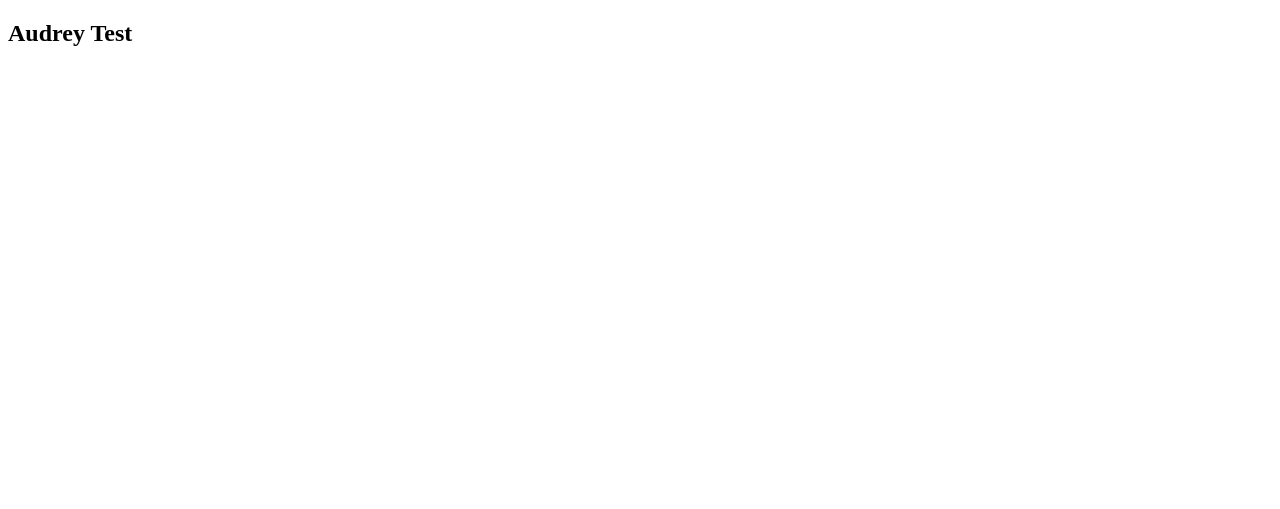
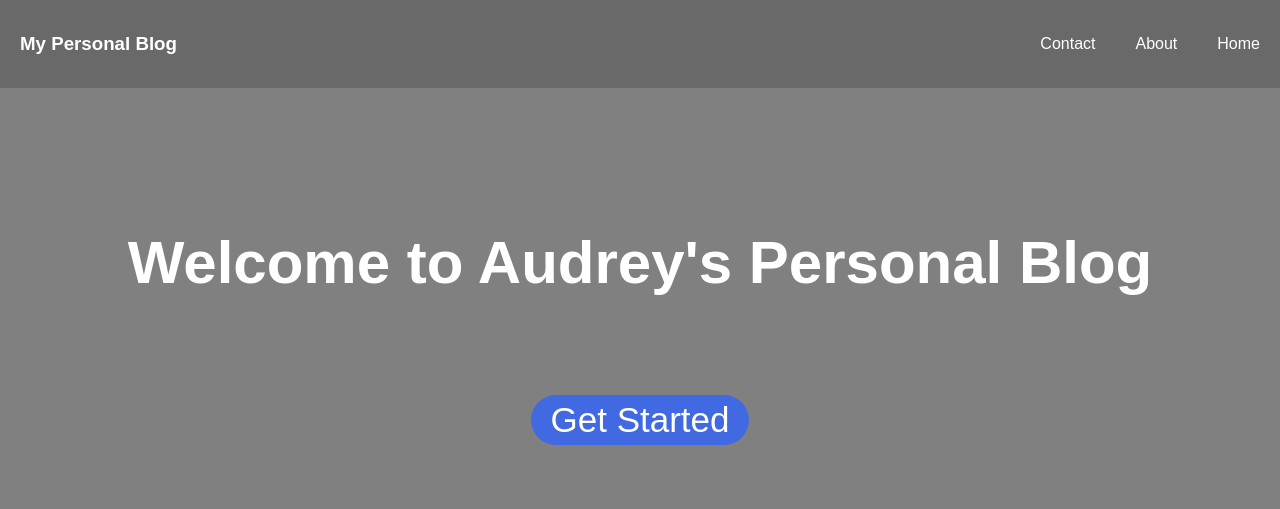
Before and after one commit to ririecode/github_22, a plain HTML site: page index.html in a window 1280 px wide. Drawn offline with Linux system fonts and the light colour scheme.

Commit message:
first commit

```diff
--- a/index.html
+++ b/index.html
@@ -1,13 +1,64 @@
 <!DOCTYPE html>
 <html lang="en">
 <head>
-    <meta charset="UTF-8">
-    <meta name="viewport" content="width=device-width, initial-scale=1.0">
-    <title>Document</title>
+<meta charset="UTF-8">
+<meta name="viewport" content="width=device-width, initial-scale=1.0">
+<title>My Personal Blog</title>
+<style>
+  body {
+    background-color: grey;
+    margin: 0;
+    font-family: Arial, sans-serif;
+  }
+  .navbar {
+    background-color:dimgray;
+    overflow: hidden;
+  }
+  .navbar h3 {
+    float: left;
+    display: block;
+    color: white;
+    text-align: center;
+    padding: 14px 20px;
+    text-decoration: none;
+  }
+  .navbar a {
+    float: right;
+    display: block;
+    color: white;
+    text-align: center;
+    padding: 35px 20px;
+    text-decoration: none;
+  }
+  .navbar a:hover {
+    background-color: #ddd;
+    color: black;
+  }
+  .button {
+    display: inline-block;
+    padding: 5px 20px;
+    background-color: royalblue;
+    color:white;
+    border-radius: 50px;
+    text-align: center;
+    text-decoration: none;
+    cursor: pointer;
+    font-size: 35px;
+</style>
 </head>
 <body>
-    <h2>
-        Audrey Test
-    </h2>
+
+<div class="navbar">
+  <h3>My Personal Blog</h3>
+  <a href="#home">Home</a>
+  <a href="#about">About</a>
+  <a href="#contact">Contact</a>
+</div>
+
+<div style="padding: 60px; text-align: center; font-size: 60px; color:white">
+  <h4>Welcome to Audrey's Personal Blog</h4>
+  <a href="#" class="button">Get Started</a>
+</div>
+
 </body>
 </html>
```
